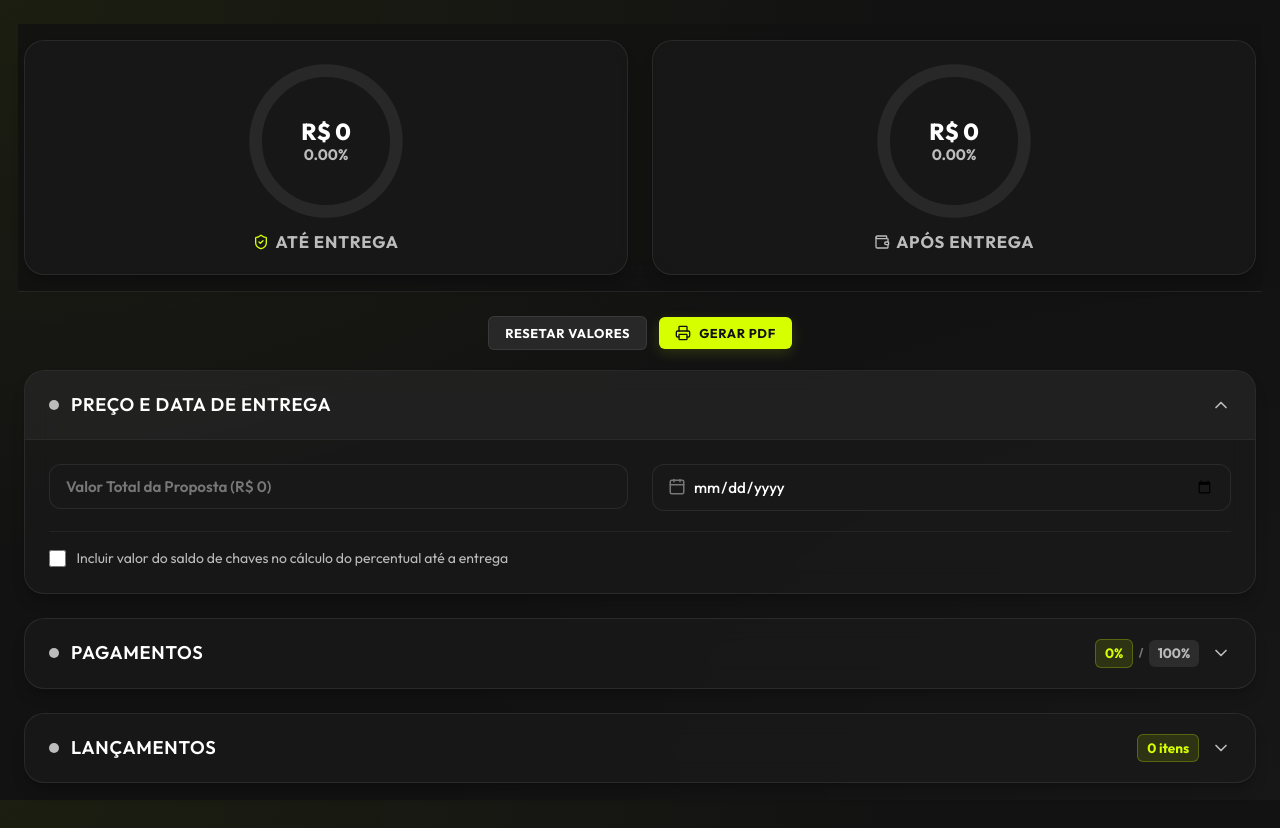
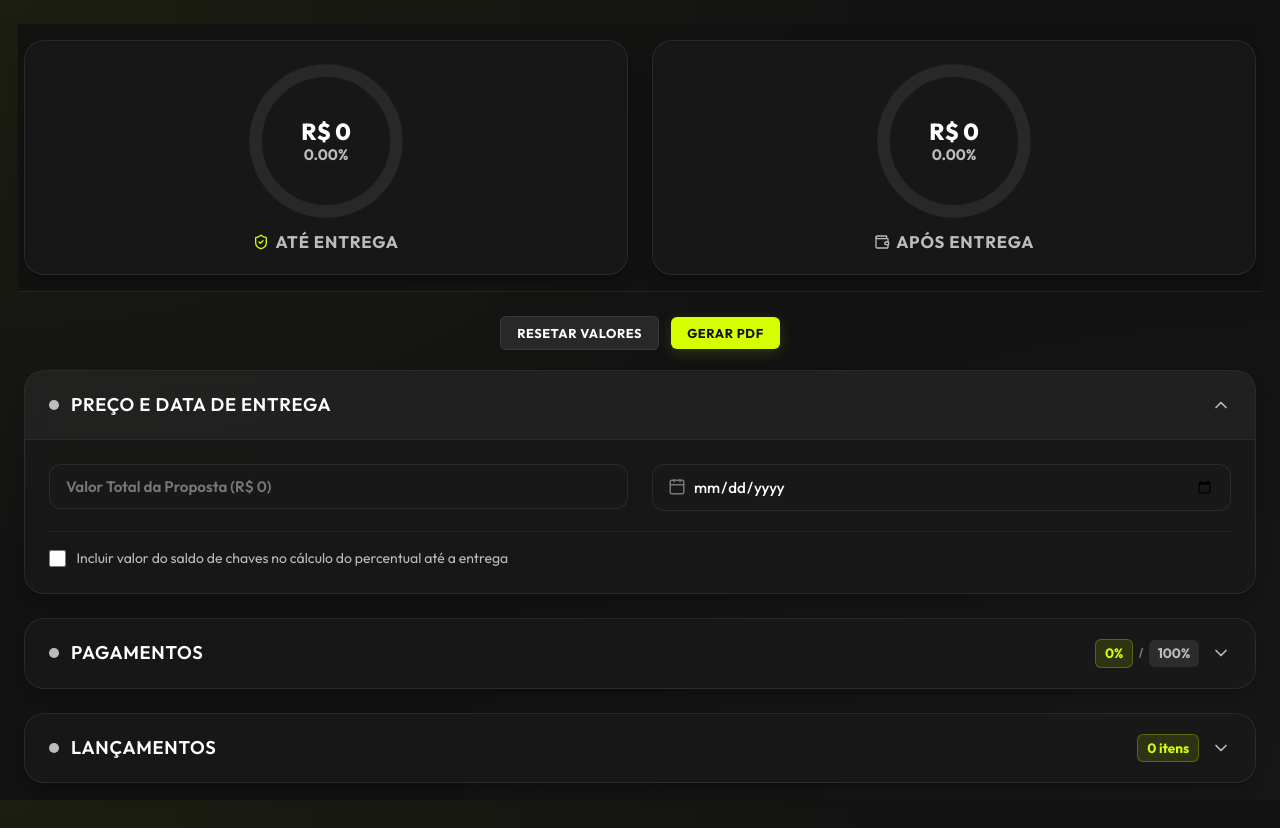
Before and after one commit to kairoc91/proposta-chaves, a React (Vite) app: page / in a window 1280 px wide. Shown: the top 828 px of the page. Built offline with nearby package versions, Linux system fonts and the light colour scheme.

Commit message:
fix: remove o icone de impressora do botao GERAR PDF

```diff
--- a/src/components/Calculator/CalculatorMain.tsx
+++ b/src/components/Calculator/CalculatorMain.tsx
@@ -6,7 +6,6 @@ import { DashboardCards } from './DashboardCards';
 import { PaymentForm } from './PaymentForm';
 import { ConfiguredItemsList } from './ConfiguredItemsList';
 
-import { Printer } from 'lucide-react';
 
 export const CalculatorMain: React.FC = () => {
   // Inicialização com valores zerados
@@ -75,7 +74,6 @@ export const CalculatorMain: React.FC = () => {
           style={{ fontSize: '0.8rem' }}
           title="Gerar PDF da Proposta e Fluxo"
         >
-          <Printer size={16} />
           GERAR PDF
         </button>
       </div>
```
